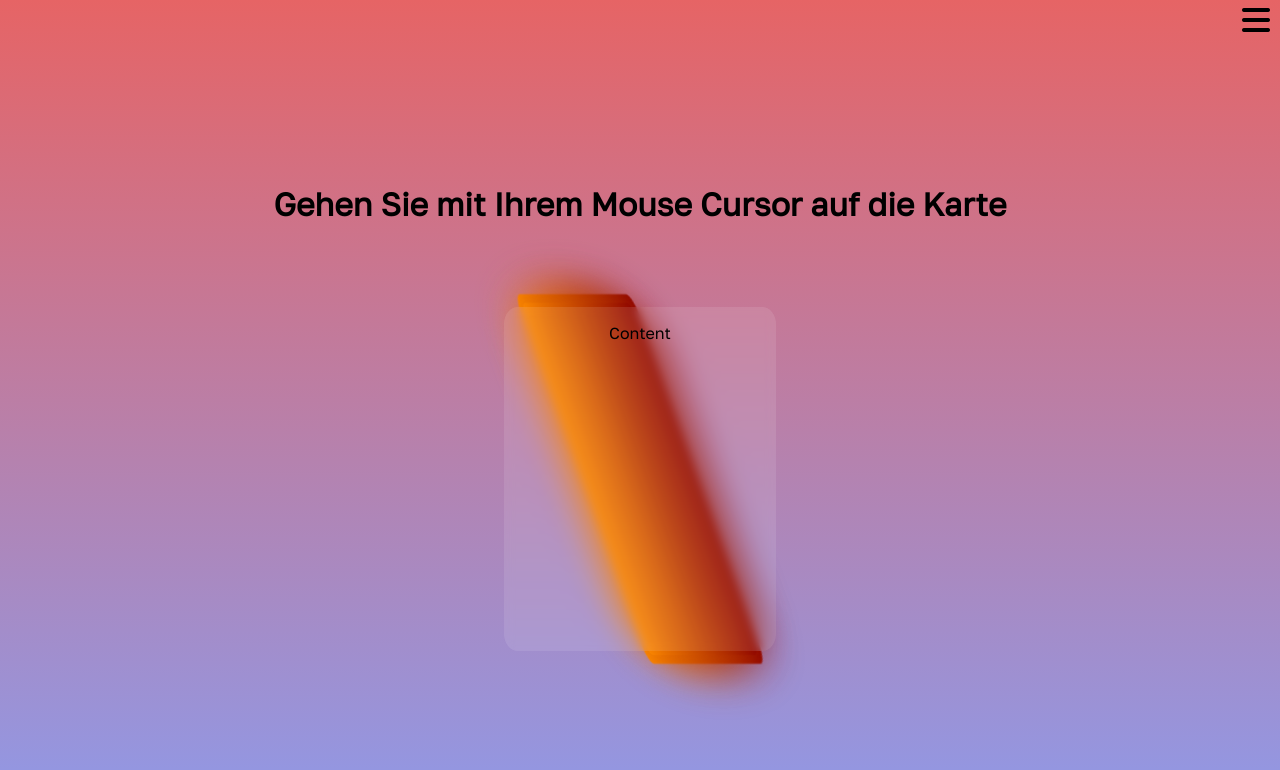
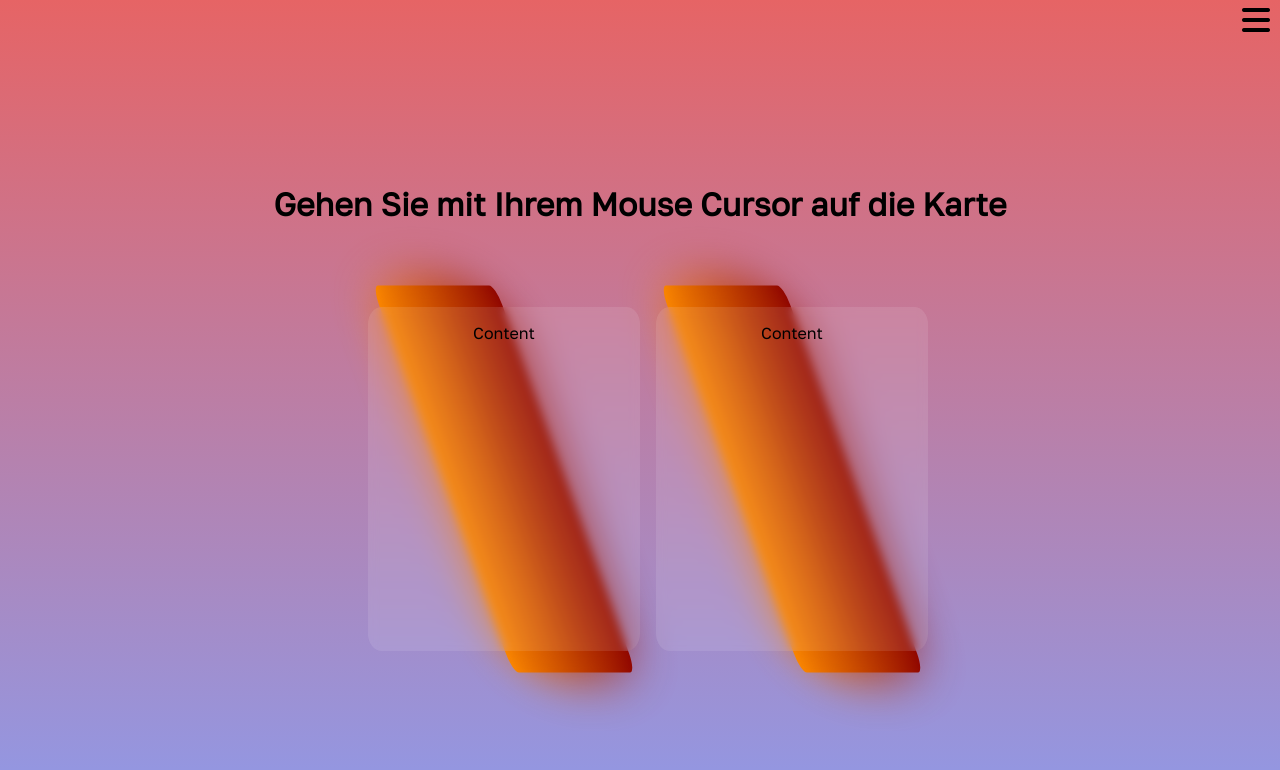
Before and after one commit to YetAnotherCoder00/YetAnotherCoder00.github.io, a SvelteKit app: page /projectmanagement in a window 1280 px wide. Shown: the top 770 px of the page. Built offline with nearby package versions, Linux system fonts and the light colour scheme.

Commit message:
added second card

```diff
--- a/src/routes/projectmanagement/+page.svelte
+++ b/src/routes/projectmanagement/+page.svelte
@@ -10,7 +10,13 @@
         <div class="card" class:transformedcard={transformedcardbool}>
 
         </div>
-        <div class="card" class:transformedcard={transformedcardbool}></div>
+        <div class="blurred" class:transformedcard={transformedcardbool} on:mouseenter={() => transformedcardbool = true} on:mouseout={() => {transformedcardbool = false}}>
+            Content
+        </div>
+
+        <div class="card" class:transformedcard={transformedcardbool}>
+
+        </div>
         <div class="blurred" class:transformedcard={transformedcardbool} on:mouseenter={() => transformedcardbool = true} on:mouseout={() => {transformedcardbool = false}}>
             Content
         </div>
@@ -62,8 +68,10 @@
         transition: 0.5s;
         grid-area: center;
         height: 40vh;
+        margin-left: 12vh;
         transform: skewX(var(--skew1));
         background-size: cover;
+        scale: 1.1;
     }
 
     .card::after {
@@ -82,18 +90,6 @@
         transition: 500ms all ease-in-out 0ms;
     }
 
-    .card:nth-child(1) {
-        margin-left: 10vh;
-        z-index: 1;
-    }
-
-    .card:nth-child(2) {
-        margin-left: -19vh;
-        scale: 1.05;
-        backdrop-filter: blur(1vh);
-        z-index: 0;
-    }
-
     .transformedcard {
         transform: skewY(0deg);
     }
```
